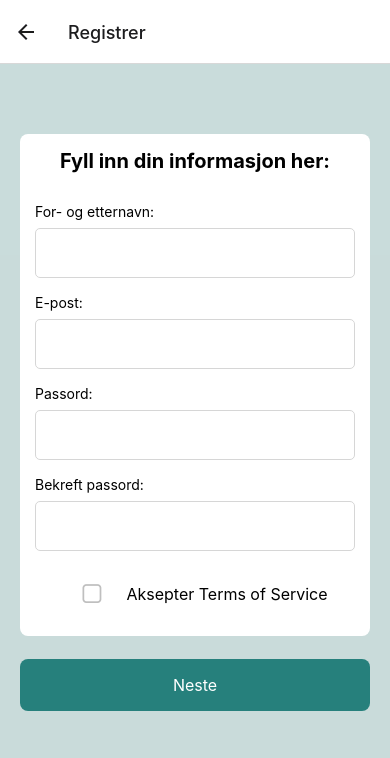
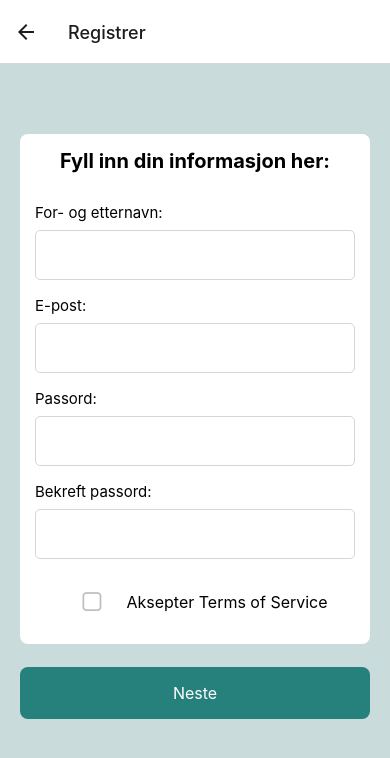
Before and after one commit to TommyS-NO/PhysioFlow-Prototype, a React Native app in the folder frontend/: screen /Register in a window 390 px wide. Shown: the top 758 px of the page. Built offline with nearby package versions, Linux system fonts and the light colour scheme; no server answers.

Commit message:
"Typo" in CustomInput

```diff
--- a/frontend/Components/CustomInput/CustomInput.tsx
+++ b/frontend/Components/CustomInput/CustomInput.tsx
@@ -27,7 +27,7 @@ const styles = StyleSheet.create({
   },
   label: {
     marginBottom: 8,
-    fontSize: "15",
+    fontSize: 15,
   },
   input: {
     borderWidth: 2,
```
